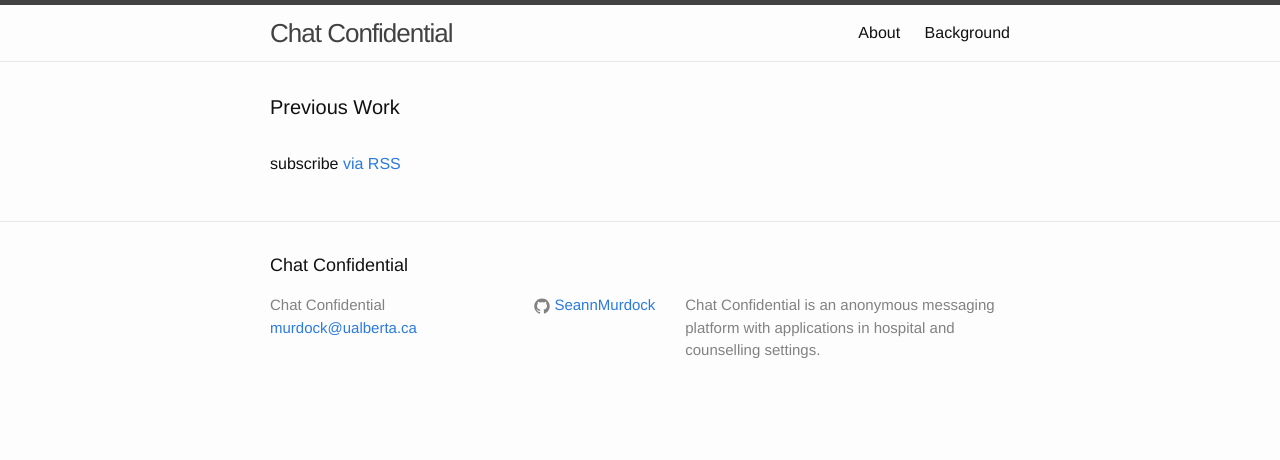
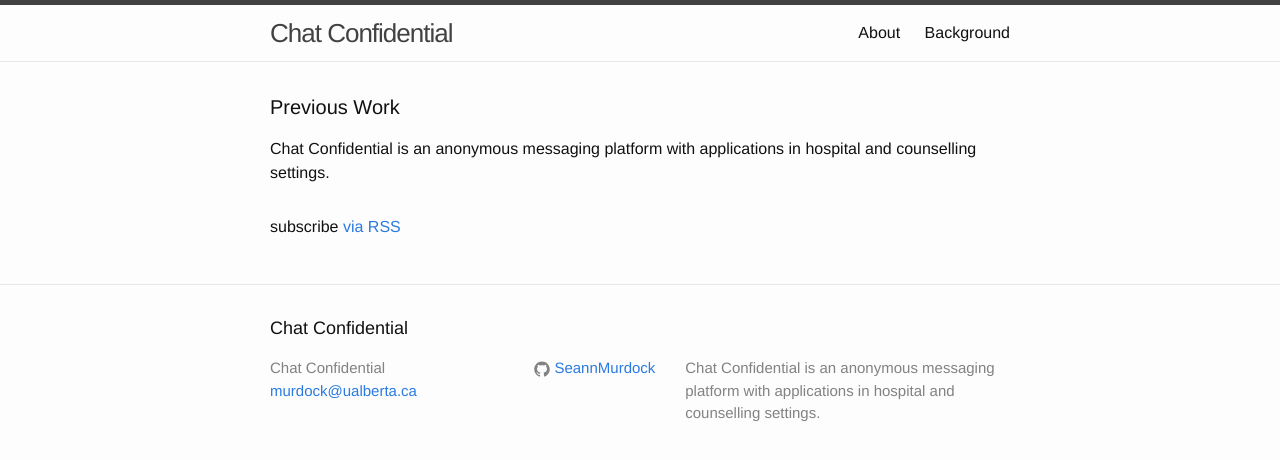
Before and after one commit to SeannMurdock/SeannMurdock.github.io, a Jekyll site: the page built from index.html, in a window 1280 px wide. Shown: the top 460 px of the page. Built offline with Jekyll 4.4.1, drawn with Linux system fonts in a browser that asks for light colours.

Commit message:
Update index.html

```diff
--- a/index.html
+++ b/index.html
@@ -9,6 +9,7 @@
   <ul class="post-list">
       <li>
         <span class="post-meta">{{ post.date | date: "%b %-d, %Y" }}</span>
+        <P>Chat Confidential is an anonymous messaging platform with applications in hospital and counselling settings.</P>
       </li>
   </ul>
 
```
